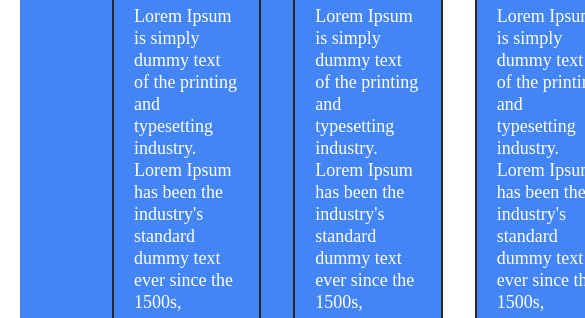
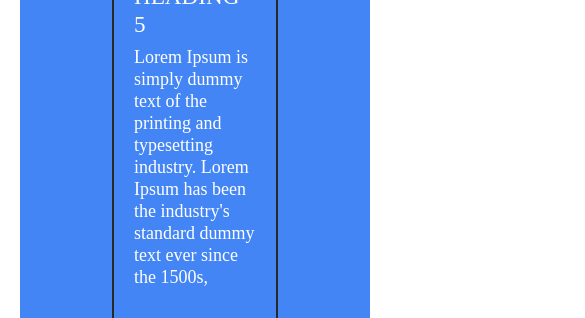
Before and after one commit to GreisyMoncada/ProyectoMegaterios, a plain HTML site: page prueba.html in a window 390 px wide. Shown: the part 1682-2000 px from the top of the page, 585 px wide, since content can reach past the window. Drawn offline with nearby package versions, Linux system fonts and the light colour scheme.

Commit message:
Culminacion del proyecto

```diff
--- a/estilos.css
+++ b/estilos.css
@@ -102,29 +102,34 @@ input::placeholder{
     padding-right: 100px;
 }
 
+/*style del container*/
+
 .container-fluid{
-    padding-top: 30px;
+    margin-top: 50px;
     background: #4385F5;
 }
 
 
-
+/*style del container grid*/
 .grid{
 
     display: grid;
     grid-template: 1fr 1fr  / 1fr 1fr 1fr ;
-    grid-gap: 2em;
+    grid-gap: 30px;
     padding-left: 80px;
     padding-right: 80px;
     padding-bottom: 60px;
     padding-top: 30px;
 
 
+
 }
 
+/*style de los container de textos (parrafos)*/
 .box{
     border: 2px solid #282828;
     box-sizing: border-box;
+    grid-template-rows: auto auto;
 
     padding: 20px;
     font-family: 'Nexa';
@@ -136,6 +141,7 @@ input::placeholder{
 
     color: #FFFFFF;
 }
+/*style del titulo*/
 
 .titulo{
     font-family: 'Norwester';
@@ -147,6 +153,7 @@ input::placeholder{
 
     color: #FFFFFF;
 }
+/* style del subtitulo*/
 
 .subtitulo{
     font-family: 'Nexa';
@@ -209,6 +216,7 @@ input::placeholder{
 
 /*style de la cuarta sección*/
 
+/*style del contenedor*/
 .contenedor{
 
     width: 100%;
@@ -216,6 +224,8 @@ input::placeholder{
     margin-top: 150px;
 
 }
+
+
 
 .slider-contenedor{
     width: 100%;
@@ -241,6 +251,7 @@ input::placeholder{
 .contenido-slider > div {
     width: 40%;
 }
+/*style de los subtitulos*/
 
 .contenido-slider h2 {
     font-family: 'Norwester';
@@ -254,6 +265,7 @@ input::placeholder{
 
     color: #020202;
 }
+/*style de los textos*/
 
 .contenido-slider p {
 
@@ -268,7 +280,7 @@ input::placeholder{
 
 }
 
-/*botones*/
+/* style de los botones*/
 
 .adelante{
     font-size: 46px;
@@ -292,9 +304,6 @@ input::placeholder{
 
     left: 1em;
 
-
-
-
 }
 
 
@@ -315,13 +324,14 @@ input::placeholder{
 
 }
 
-
+/* style del container del formulario*/
 .formulario{
 
     padding-top: 30px;
     margin-left: 100px;
     margin-right: 100px;
 }
+/*style del titulo*/
 
 h1{
     font-family: 'Norwester';
@@ -335,12 +345,17 @@ h1{
 
 }
 
+
+/* style de la etiqueta form*/
 form{
     padding-top: 30px;
+
 }
+
 .for{
     padding-top: 20px;
 }
+/* style de los placeholder de los input*/
 
 .form-input::placeholder{
     font-family: 'Nexa';
@@ -463,22 +478,6 @@ form{
 }
 
 
-
-
-
-
-
-
-
-
-
-
-
-
-
-
-
-
 /* Formato relative */
 
 /*Slider*/
@@ -519,3 +518,14 @@ form{
 
 
 }
+
+/*responsive del grid*/
+
+@media screen and (max-width: 600px)
+
+{
+    .grid {
+        grid-template-columns: 1fr 1fr minmax(160px, 1fr);
+       grid-template-columns: minmax(9em, 1fr);
+    }
+}
```
Also changed, not shown: prueba.html (+2 -2 lines).
